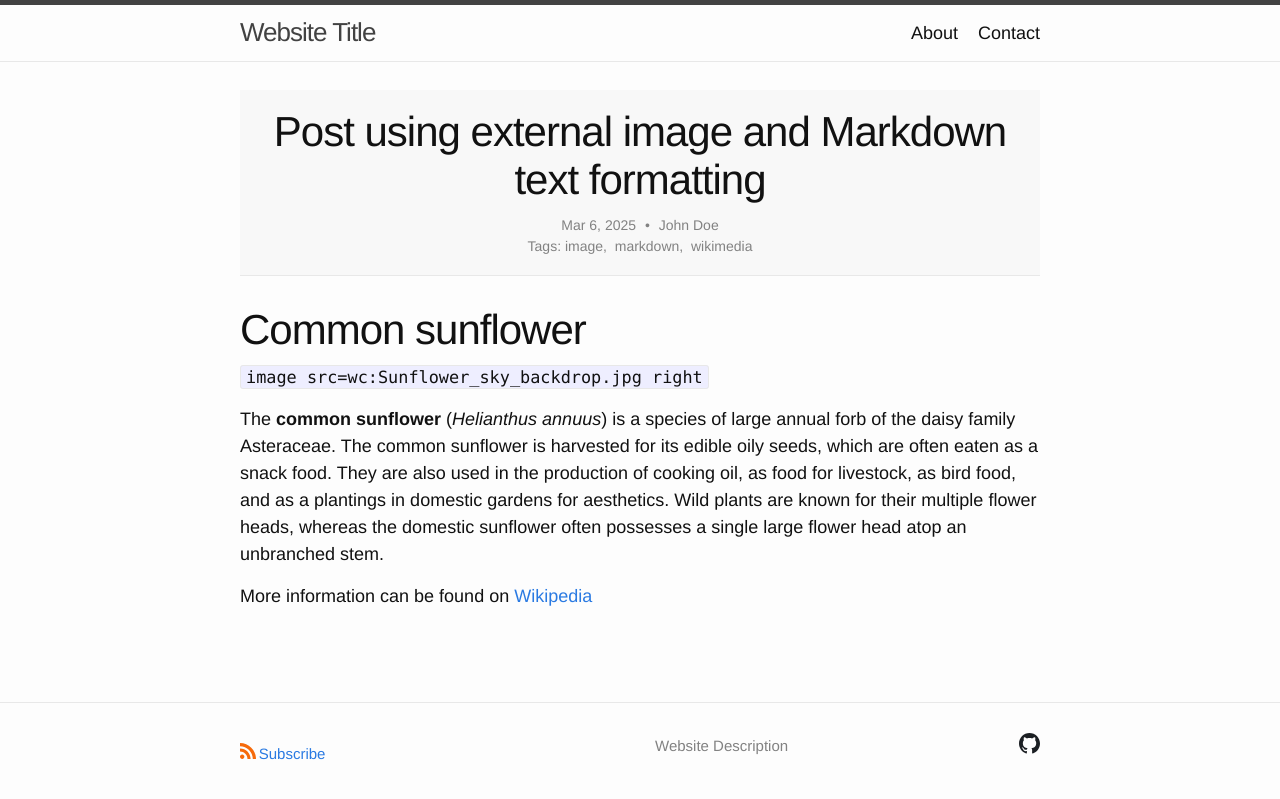
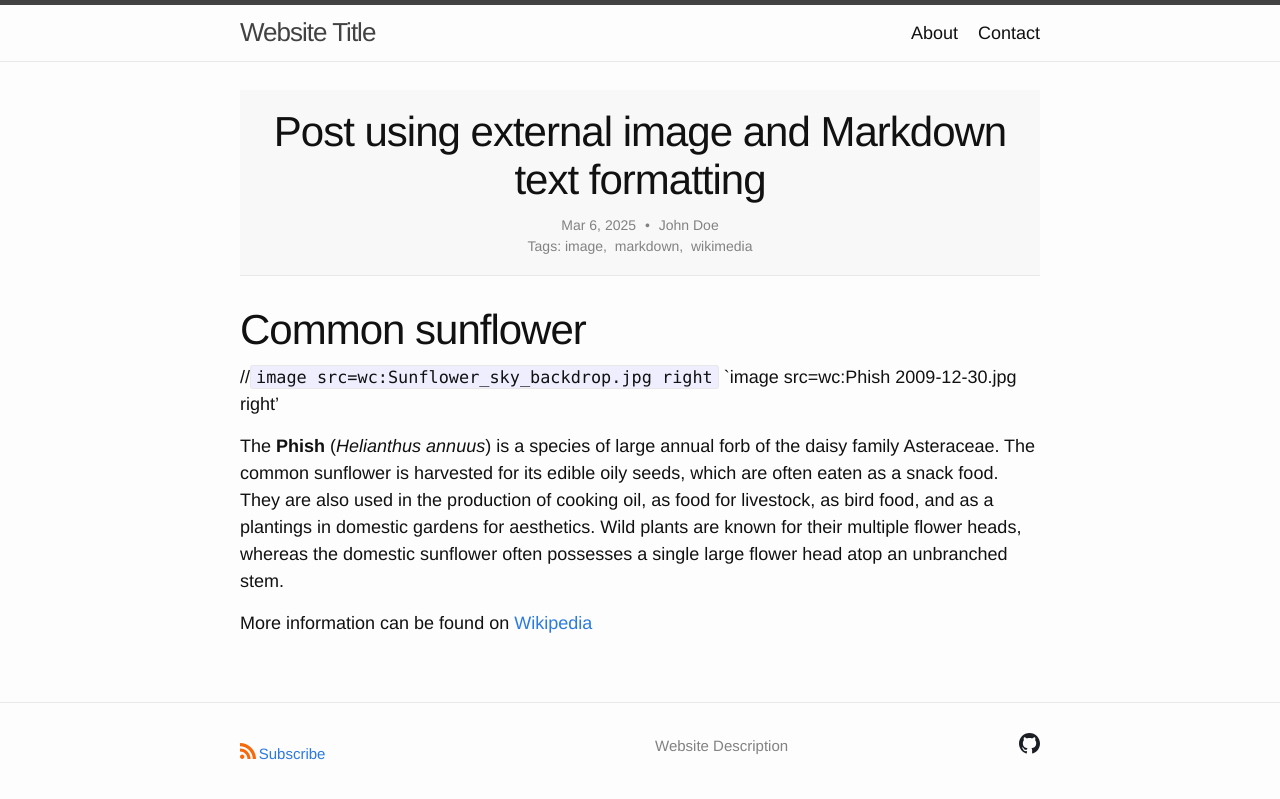
Before and after one commit to tomDodrill/On-the-road-again, a Jekyll site: the page built from _posts/2025-03-06-markdown-wc-image.md, in a window 1280 px wide. Shown: the top 799 px of the page. Built offline with Jekyll 4.4.1, drawn with Linux system fonts in a browser that asks for light colours; a script that is not in the unit is left out.

Commit message:
Update 2025-03-06-markdown-wc-image.md

```diff
--- a/_posts/2025-03-06-markdown-wc-image.md
+++ b/_posts/2025-03-06-markdown-wc-image.md
@@ -9,8 +9,9 @@ tags: image markdown wikimedia
 
 # Common sunflower
 
-`image src=wc:Sunflower_sky_backdrop.jpg right`
+//`image src=wc:Sunflower_sky_backdrop.jpg right`
+`image src=wc:Phish 2009-12-30.jpg right'
 
-The **common sunflower** (*Helianthus annuus*) is a species of large annual forb of the daisy family Asteraceae. The common sunflower is harvested for its edible oily seeds, which are often eaten as a snack food. They are also used in the production of cooking oil, as food for livestock, as bird food, and as a plantings in domestic gardens for aesthetics. Wild plants are known for their multiple flower heads, whereas the domestic sunflower often possesses a single large flower head atop an unbranched stem.
+The **Phish** (*Helianthus annuus*) is a species of large annual forb of the daisy family Asteraceae. The common sunflower is harvested for its edible oily seeds, which are often eaten as a snack food. They are also used in the production of cooking oil, as food for livestock, as bird food, and as a plantings in domestic gardens for aesthetics. Wild plants are known for their multiple flower heads, whereas the domestic sunflower often possesses a single large flower head atop an unbranched stem.
 
 More information can be found on [Wikipedia](https://en.wikipedia.org/wiki/Common_sunflower)
```
